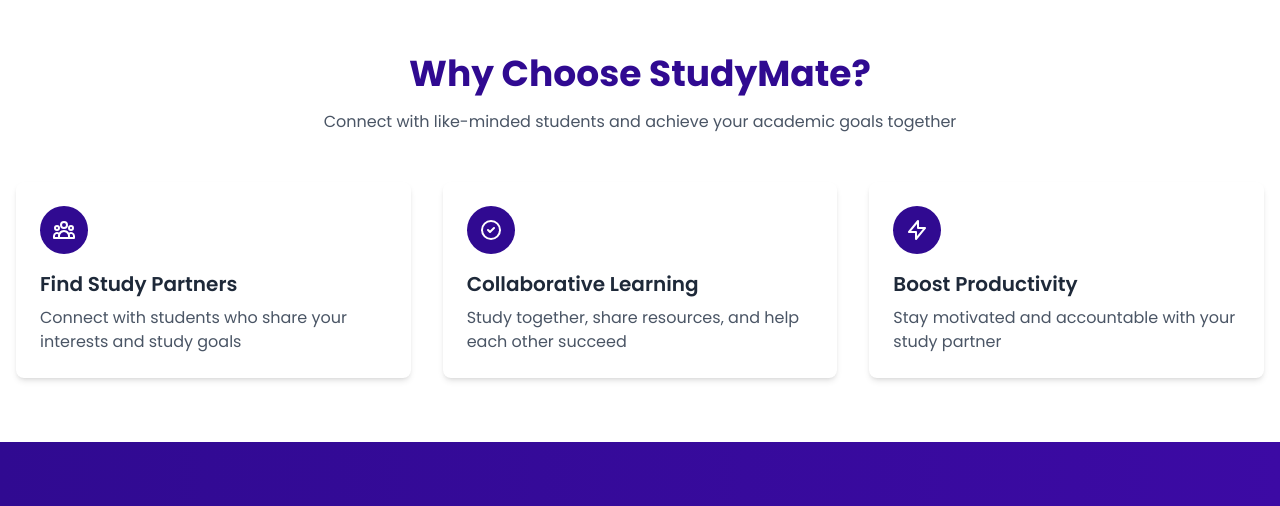
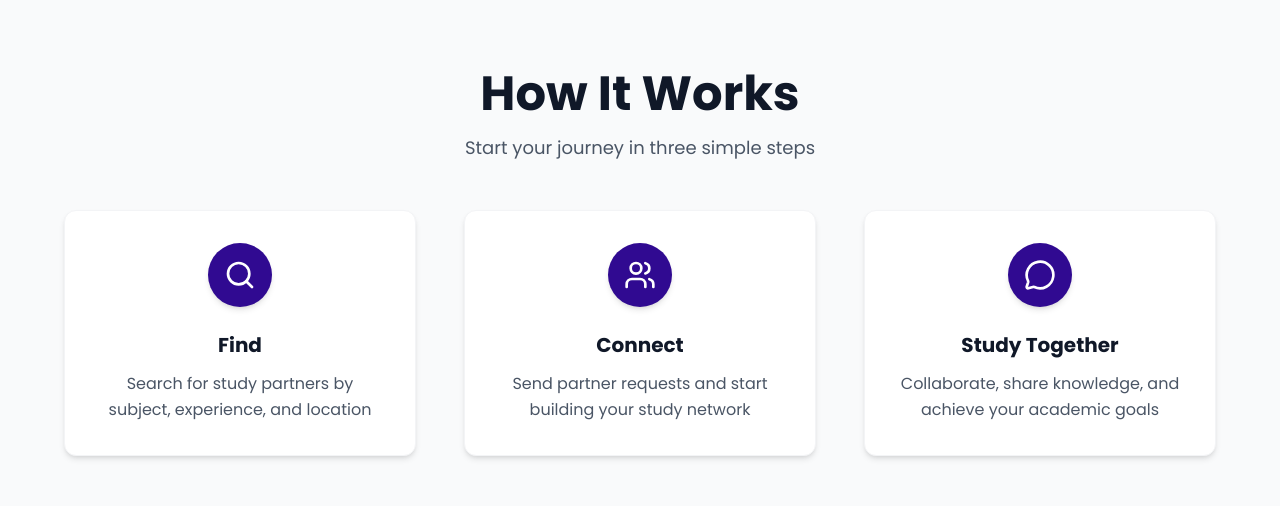
Before and after one commit to Injamhossan/assignment-10-client, a React (Vite) app: page / in a window 1280 px wide. Shown: the part 786-1292 px from the top of the page. Built offline with nearby package versions, Linux system fonts and the light colour scheme.

Commit message:
home update log in

```diff
--- a/src/components/Footer/Footer.jsx
+++ b/src/components/Footer/Footer.jsx
@@ -7,11 +7,11 @@
     <div className="mx-auto max-w-[1600px]">
       <footer className="footer sm:footer-horizontal text-base-content p-10">
         <aside>
-          <img src={FooterLogo} alt="" />
+          <img src={FooterLogo} alt="" className="h-[60px] w-auto mx-[-25px]" />
           <p>
-            ACME Industries Ltd.
+            Study Mate
             <br />
-            Providing reliable tech since 1992
+            Find Your Perfect Study Partner
           </p>
         </aside>
         <nav>
--- /dev/null
+++ b/src/components/HowItWorks/HowItWorks.jsx
@@ -0,0 +1,76 @@
+import React from 'react';
+import { Search, Users, MessageCircle } from 'lucide-react';
+
+const HowItWorks = () => {
+  const steps = [
+    {
+      icon: Search,
+      title: 'Find',
+      description: 'Search for study partners by subject, experience, and location',
+      iconColor: 'text-white',
+      iconBg: 'bg-[#300A91] dark:bg-blue-500',
+    },
+    {
+      icon: Users,
+      title: 'Connect',
+      description: 'Send partner requests and start building your study network',
+      iconColor: 'text-white',
+      iconBg: 'bg-[#300A91] dark:bg-blue-500',
+    },
+    {
+      icon: MessageCircle,
+      title: 'Study Together',
+      description: 'Collaborate, share knowledge, and achieve your academic goals',
+      iconColor: 'text-white',
+      iconBg: 'bg-[#300A91] dark:bg-blue-500',
+    },
+  ];
+
+  return (
+    <section className="bg-gray-50 dark:bg-gray-800/50 py-16 lg:py-20 transition-colors">
+      <div className="container mx-auto px-4">
+        <div className="text-center mb-12">
+          <h2 className="text-3xl md:text-4xl lg:text-5xl font-bold text-gray-900 dark:text-white mb-4">
+            How It Works
+          </h2>
+          <p className="text-lg text-gray-600 dark:text-gray-300 max-w-2xl mx-auto">
+            Start your journey in three simple steps
+          </p>
+        </div>
+
+        <div className="grid grid-cols-1 md:grid-cols-3 gap-8 lg:gap-12 max-w-6xl mx-auto">
+          {steps.map((step, index) => {
+            const Icon = step.icon;
+            return (
+              <div
+                key={index}
+                className="bg-white dark:bg-gray-800 rounded-xl p-8 shadow-md hover:shadow-xl transition-all duration-300 transform hover:-translate-y-2 border border-gray-100 dark:border-gray-700"
+              >
+                {/* Icon Circle */}
+                <div
+                  className={`w-16 h-16 ${step.iconBg} rounded-full flex items-center justify-center mb-6 mx-auto shadow-md`}
+                >
+                  <Icon className={`w-8 h-8 ${step.iconColor}`} />
+                </div>
+
+
+
+                {/* Title */}
+                <h3 className="text-xl font-bold text-gray-900 dark:text-white text-center mb-3">
+                  {step.title}
+                </h3>
+
+                {/* Description */}
+                <p className="text-gray-600 dark:text-gray-300 text-center leading-relaxed">
+                  {step.description}
+                </p>
+              </div>
+            );
+          })}
+        </div>
+      </div>
+    </section>
+  );
+};
+
+export default HowItWorks;
--- /dev/null
+++ b/src/components/Spinner/PageLoader.jsx
@@ -0,0 +1,17 @@
+import React from 'react';
+import Spinner from './Spinner';
+
+const PageLoader = () => {
+  return (
+    <div className="fixed inset-0 bg-white dark:bg-gray-900 flex items-center justify-center z-50 transition-colors">
+      <div className="text-center">
+        <Spinner size="xl" />
+        <p className="mt-4 text-[#300A91] dark:text-purple-400 font-semibold animate-pulse">
+          Loading...
+        </p>
+      </div>
+    </div>
+  );
+};
+
+export default PageLoader;
--- /dev/null
+++ b/src/components/Spinner/Spinner.jsx
@@ -0,0 +1,31 @@
+import React from 'react';
+
+const Spinner = ({ size = 'lg', className = '' }) => {
+  const sizeClasses = {
+    sm: 'w-6 h-6',
+    md: 'w-10 h-10',
+    lg: 'w-16 h-16',
+    xl: 'w-24 h-24',
+  };
+
+  return (
+    <div className={`flex items-center justify-center ${className}`}>
+      <div className="relative">
+        {/* Outer rotating ring */}
+        <div
+          className={`${sizeClasses[size]} border-4 border-[#300A91]/20 dark:border-purple-400/20 rounded-full`}
+        ></div>
+        {/* Inner rotating ring */}
+        <div
+          className={`${sizeClasses[size]} border-4 border-transparent border-t-[#300A91] dark:border-t-purple-400 rounded-full animate-spin absolute top-0 left-0`}
+        ></div>
+        {/* Center dot */}
+        <div className="absolute top-1/2 left-1/2 transform -translate-x-1/2 -translate-y-1/2">
+          <div className="w-2 h-2 bg-[#300A91] dark:bg-purple-400 rounded-full"></div>
+        </div>
+      </div>
+    </div>
+  );
+};
+
+export default Spinner;
--- a/src/pages/CreatePartner/CreatePartner.jsx
+++ b/src/pages/CreatePartner/CreatePartner.jsx
@@ -1,6 +1,21 @@
-import React from 'react';
+import React, { useState, useEffect } from 'react';
+import PageLoader from '../../components/Spinner/PageLoader';
 
 const CreatePartner = () => {
+  const [loading, setLoading] = useState(true);
+
+  useEffect(() => {
+    const timer = setTimeout(() => {
+      setLoading(false);
+    }, 500);
+
+    return () => clearTimeout(timer);
+  }, []);
+
+  if (loading) {
+    return <PageLoader />;
+  }
+
   return (
     <div className="min-h-screen bg-white dark:bg-gray-900 py-12">
       <div className="container mx-auto px-4">
--- a/src/pages/FindPartners/FindPartners.jsx
+++ b/src/pages/FindPartners/FindPartners.jsx
@@ -1,6 +1,21 @@
-import React from 'react';
+import React, { useState, useEffect } from 'react';
+import PageLoader from '../../components/Spinner/PageLoader';
 
 const FindPartners = () => {
+  const [loading, setLoading] = useState(true);
+
+  useEffect(() => {
+    const timer = setTimeout(() => {
+      setLoading(false);
+    }, 500);
+
+    return () => clearTimeout(timer);
+  }, []);
+
+  if (loading) {
+    return <PageLoader />;
+  }
+
   return (
     <div className="min-h-screen bg-white dark:bg-gray-900 py-12">
       <div className="container mx-auto px-4">
--- a/src/pages/Home/Home.jsx
+++ b/src/pages/Home/Home.jsx
@@ -1,14 +1,34 @@
-import React from 'react';
+import React, { useState, useEffect } from 'react';
 import { Link } from 'react-router-dom';
 import HeroCarousel from '../../components/HeroCarousel/HeroCarosel';
+import HowItWorks from '../../components/HowItWorks/HowItWorks';
+import PageLoader from '../../components/Spinner/PageLoader';
 
 const Home = () => {
+  const [loading, setLoading] = useState(true);
+
+  useEffect(() => {
+    // Simulate page loading
+    const timer = setTimeout(() => {
+      setLoading(false);
+    }, 500);
+
+    return () => clearTimeout(timer);
+  }, []);
+
+  if (loading) {
+    return <PageLoader />;
+  }
+
   return (
     <div className="min-h-screen bg-white dark:bg-gray-900 transition-colors">
       {/* Hero Section */}
       <section className="container mx-auto px-4 py-8 lg:py-12">
         <HeroCarousel />
       </section>
+
+      {/* How It Works Section */}
+      <HowItWorks />
 
       {/* Features Section */}
       <section className="container mx-auto px-4 py-12 lg:py-16">
--- a/src/pages/Login/Login.jsx
+++ b/src/pages/Login/Login.jsx
@@ -1,12 +1,26 @@
-import React, { useState } from 'react';
+import React, { useState, useEffect } from 'react';
 import { Link } from 'react-router-dom';
 import { Mail, Lock, GraduationCap } from 'lucide-react';
 import NavLogo from '../../assets/StudyMate.png';
+import PageLoader from '../../components/Spinner/PageLoader';
 
 const Login = () => {
+  const [loading, setLoading] = useState(true);
   const [email, setEmail] = useState('');
   const [password, setPassword] = useState('');
   const [showPassword, setShowPassword] = useState(false);
+
+  useEffect(() => {
+    const timer = setTimeout(() => {
+      setLoading(false);
+    }, 500);
+
+    return () => clearTimeout(timer);
+  }, []);
+
+  if (loading) {
+    return <PageLoader />;
+  }
 
   const handleSubmit = (e) => {
     e.preventDefault();
--- a/src/pages/MyConnections/MyConnections.jsx
+++ b/src/pages/MyConnections/MyConnections.jsx
@@ -1,6 +1,21 @@
-import React from 'react';
+import React, { useState, useEffect } from 'react';
+import PageLoader from '../../components/Spinner/PageLoader';
 
 const MyConnections = () => {
+  const [loading, setLoading] = useState(true);
+
+  useEffect(() => {
+    const timer = setTimeout(() => {
+      setLoading(false);
+    }, 500);
+
+    return () => clearTimeout(timer);
+  }, []);
+
+  if (loading) {
+    return <PageLoader />;
+  }
+
   return (
     <div className="min-h-screen bg-white dark:bg-gray-900 py-12">
       <div className="container mx-auto px-4">
--- a/src/pages/NotFound/NotFound.jsx
+++ b/src/pages/NotFound/NotFound.jsx
@@ -1,7 +1,22 @@
-import React from 'react';
+import React, { useState, useEffect } from 'react';
 import { Link } from 'react-router-dom';
+import PageLoader from '../../components/Spinner/PageLoader';
 
 const NotFound = () => {
+  const [loading, setLoading] = useState(true);
+
+  useEffect(() => {
+    const timer = setTimeout(() => {
+      setLoading(false);
+    }, 500);
+
+    return () => clearTimeout(timer);
+  }, []);
+
+  if (loading) {
+    return <PageLoader />;
+  }
+
   return (
     <div className="min-h-screen bg-white dark:bg-gray-900 flex items-center justify-center">
       <div className="text-center px-4">
--- a/src/pages/Register/Register.jsx
+++ b/src/pages/Register/Register.jsx
@@ -1,9 +1,11 @@
-import React, { useState } from 'react';
+import React, { useState, useEffect } from 'react';
 import { Link } from 'react-router-dom';
 import { Mail, Lock, User } from 'lucide-react';
 import NavLogo from '../../assets/StudyMate.png';
+import PageLoader from '../../components/Spinner/PageLoader';
 
 const Register = () => {
+  const [loading, setLoading] = useState(true);
   const [formData, setFormData] = useState({
     name: '',
     email: '',
@@ -13,6 +15,18 @@
   const [errors, setErrors] = useState({});
   const [showPassword, setShowPassword] = useState(false);
   const [showConfirmPassword, setShowConfirmPassword] = useState(false);
+
+  useEffect(() => {
+    const timer = setTimeout(() => {
+      setLoading(false);
+    }, 500);
+
+    return () => clearTimeout(timer);
+  }, []);
+
+  if (loading) {
+    return <PageLoader />;
+  }
 
   const validatePassword = (password) => {
     if (password.length < 8) return 'Password must be at least 8 characters';
```
Also changed, not shown: src/context/ThemeContext.jsx (+1 -6 lines).
